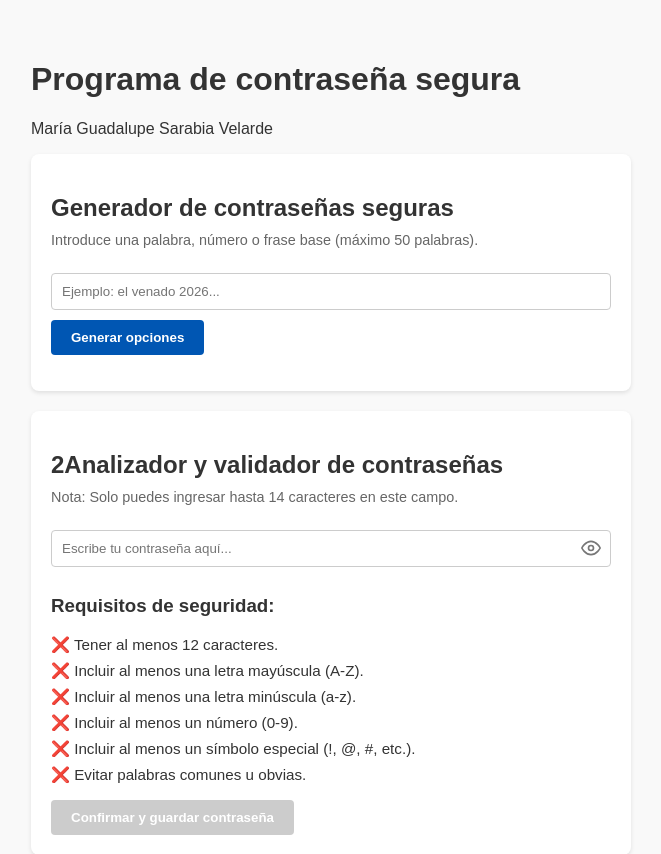
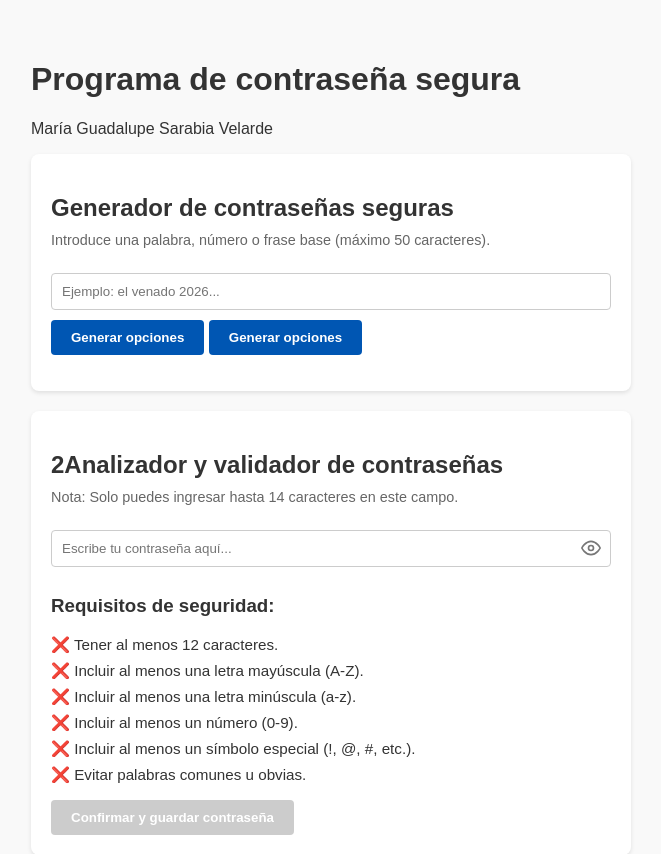
Before and after one commit to mariasarabiq/generador-contrasenas-seguras, a Flask app: page / in a window 1280 px wide. Shown: the top 854 px of the page, without its empty margins (309-970 px from the left). Run offline with Flask 3, Linux system fonts and the light colour scheme.

Commit message:
Update index.html

```diff
--- a/templates/index.html
+++ b/templates/index.html
@@ -88,9 +88,10 @@
 
     <div class="caja">
         <h2>Generador de contraseñas seguras</h2>
-        <p class="instruccion">Introduce una palabra, número o frase base (máximo 50 palabras).</p>
+       <p class="instruccion">Introduce una palabra, número o frase base (máximo 50 caracteres).</p>
 
-        <input type="text" id="palabraBase" placeholder="Ejemplo: el venado 2026...">
+        <input type="text" id="palabraBase" maxlength="50" placeholder="Ejemplo: el venado 2026...">
+        <button onclick="generarOpciones()">Generar opciones</button>
         <button onclick="generarOpciones()">Generar opciones</button>
         <p id="mensajeGenerador" class="alerta"></p>
         <div id="resultadosGenerador"></div>
```
